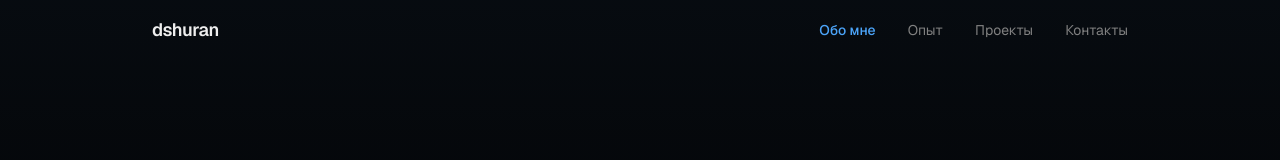
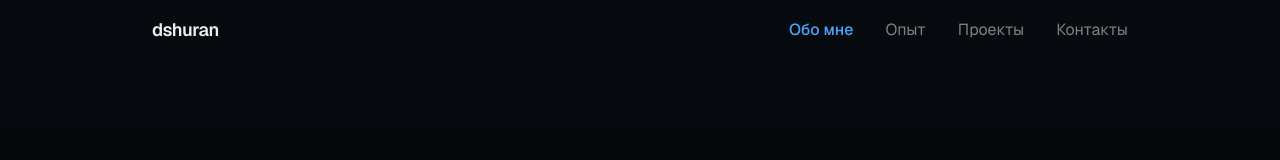
Before and after one commit to dshuran/dshuran-site, a Next.js app: page / in a window 1280 px wide. Shown: the top 160 px of the page. Built offline with nearby package versions, Linux system fonts and the light colour scheme.

Commit message:
style: increase navigation link font size
text-sm (14px) → text-base (16px) for better readability.

```diff
--- a/components/Navigation.tsx
+++ b/components/Navigation.tsx
@@ -87,7 +87,7 @@ export function Navigation() {
               <a
                 href={link.href}
                 onClick={(e) => scrollTo(e, link.href)}
-                className={`text-sm transition-colors hover:text-foreground ${
+                className={`text-base transition-colors hover:text-foreground ${
                   activeSection === link.href
                     ? "text-primary font-medium"
                     : "text-muted-foreground"
@@ -125,7 +125,7 @@ export function Navigation() {
                   <a
                     href={link.href}
                     onClick={(e) => scrollTo(e, link.href)}
-                    className={`block text-sm transition-colors ${
+                    className={`block text-base transition-colors ${
                       activeSection === link.href
                         ? "text-primary font-medium"
                         : "text-muted-foreground hover:text-foreground"
```
